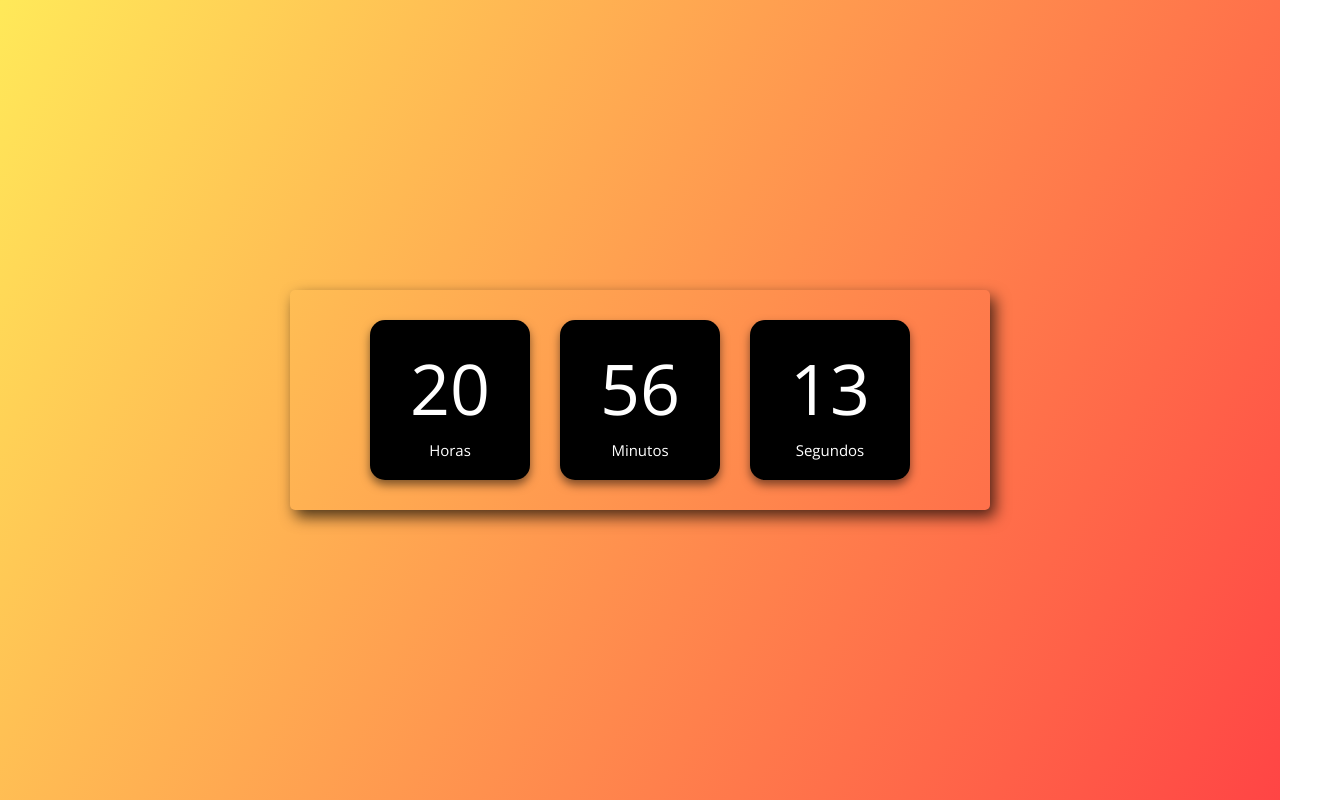
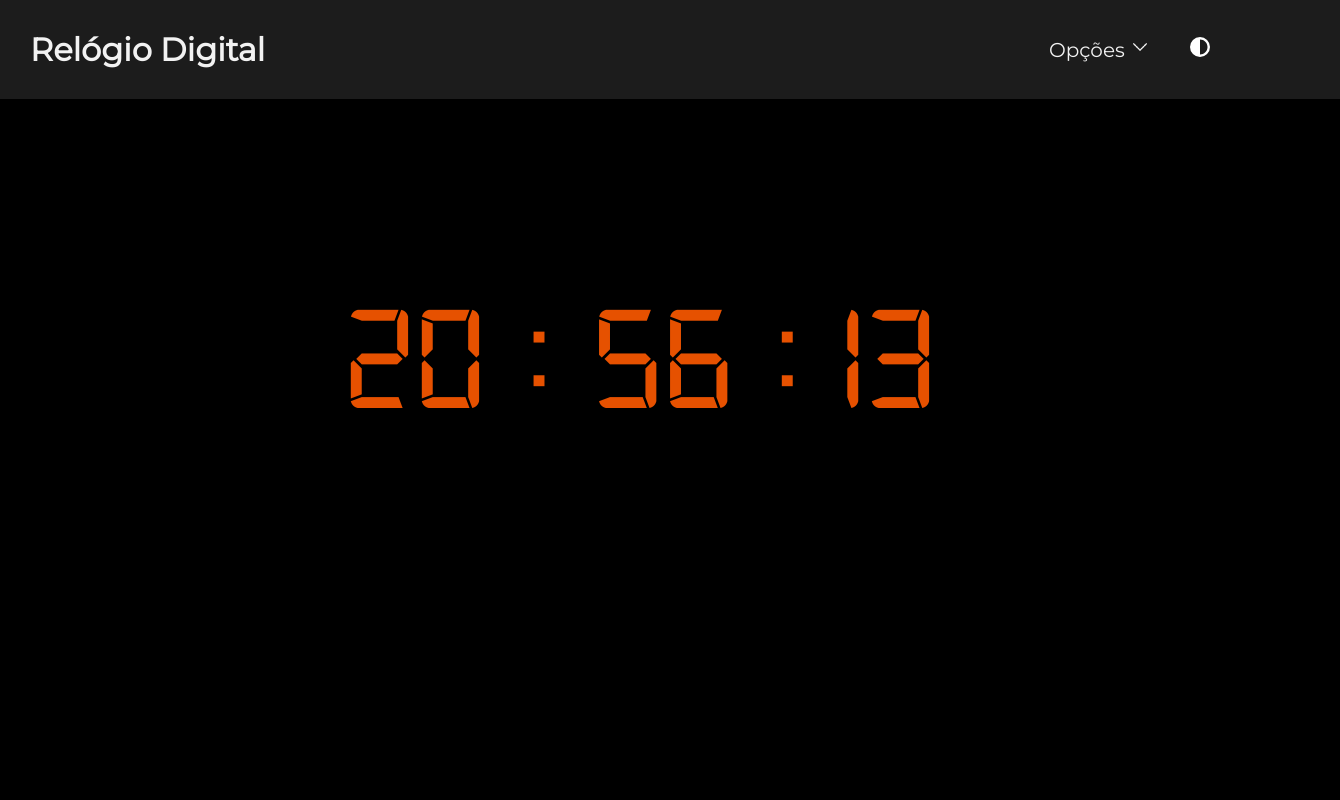
Before and after one commit to ThalysonFernandes/Relogio-Digital, a plain HTML site: page index.html in a window 1280 px wide. Shown: the whole page, 1340 px wide, since content can reach past the window. Drawn offline with nearby package versions, Linux system fonts and the light colour scheme.

Commit message:
Correction-part1

```diff
--- a/assets/css/style.css
+++ b/assets/css/style.css
@@ -1,9 +1,22 @@
-@import url("https://fonts.googleapis.com/css2?family=Open+Sans:wght@300;400;500&display=swap");
+@import url("https://fonts.googleapis.com/css2?family=Montserrat:ital@0;1&display=swap");
+
+@font-face {
+  font-family: "Digital";
+  src: url(./../fonts/digital-7.regular.ttf);
+}
+
 
 * {
   padding: 0;
   margin: 0;
-  font-family: "Open Sans", sans-serif;
+}
+
+:root {
+  --orange-dark-600: #fb8c00;
+  --orange-dark-900: #e65100;
+  --black: #0f0f0f;
+  --white: #f2f2f2;
+  --font-style: "Digital";
 }
 
 .flexC {
@@ -17,15 +30,45 @@
 }
 
 body {
-  width: 100vw;
-  height: 100vh;
+  width: 100%;
   justify-content: center;
   align-items: center;
   overflow-x: hidden;
-  background: linear-gradient(120deg, #ffe53bd8, #ff2525da);
+  background: black;
+  color: var(--orange-dark-900);
+  font-family: var(--font-style);
+}
+
+header{
+  display: flex;
+  align-self: flex-start;
+  width:100%;
+  background-color: rgba(128, 128, 128, 0.219);
+  padding: 30px;
+  color: var(--white);
+  justify-content: space-between;
+  align-items: center;
+  font-family: "Montserrat", sans-serif;
+
+  & ul{
+    margin-right: 80px;
+  }
+  & li{
+    margin: 0 20px;
+    list-style: none;
+    font-size: 20px;
+    & img{
+      width: 20px;
+    }
+    & svg{
+      width: 20px;
+      fill: white;
+    }
+  }
 }
 
 .contentf {
+  margin-top: 200px;
   display: flex;
   flex-direction: row;
   justify-content: center;
@@ -33,61 +76,9 @@ body {
   gap: 10px;
   width: 100%;
   box-sizing: border-box;
-}
 
-.contentp {
-  background: transparent;
-  width: 100%;
-  max-width: 700px;
-  border-radius: 5px;
-  padding: 20px;
-  margin: 0 auto;
-  box-shadow: 5px 7px 15px #000000b3;
-  box-sizing: border-box;
-}
-
-.label {
-  justify-content: center;
-  align-items: center;
-  margin: 10px 10px;
-  background-color: black;
-  padding: 20px 30px;
-  border-radius: 15px;
-  box-shadow: 0px 5px 10px #00000080;
-
-  color: white;
-
-  & label {
-    font-size: 15px;
-  }
-  & span {
-    min-height: 100px;
-    min-width: 100px;
-    font-size: 70px;
-    text-align: center;
-    transition: all 0.3s ease-in-out;
-  }
-}
-
-@media screen and (max-width: 600px) {
-  .label {
-    padding: 10px 15px;
-    margin: 5px;
+  & div{
+    font-size: 150px;
   }
 
-  .label span {
-    font-size: 40px;
-    min-width: 70px;
-    min-height: 60px;
-  }
-
-  .label label {
-
-    font-size: 12px;
-  }
-
-  .contentp {
-    max-width: 100%;
-    padding: 10px;
-  }
 }
--- a/index.html
+++ b/index.html
@@ -1,26 +1,33 @@
 <!DOCTYPE html>
 <html lang="pt-br">
   <head>
-  <meta charset="UTF-8">
-  <meta name="viewport" content="width=device-width, initial-scale=1.0">
-  <link rel="stylesheet" href="./assets/css/style.css">
+    <meta charset="UTF-8" />
+    <meta name="viewport" content="width=device-width, initial-scale=1.0" />
+    <link rel="stylesheet" href="./assets/css/style.css" />
     <title>Relógio Digital - Thalyson Fernandes</title>
   </head>
   <body class="flexC">
- <div class="contentp">
+    <header>
+      <h1>Relógio Digital</h1>
+      <ul class="flexR">
+        <li>
+          Opções
+          <a><img src="assets/icons/seta-para-baixo-branca.png"></a>
+        </li>
+        <li>
+          <svg xmlns="http://www.w3.org/2000/svg" viewBox="0 0 512 512"><!--!Font Awesome Free 6.7.2 by @fontawesome - https://fontawesome.com License - https://fontawesome.com/license/free Copyright 2025 Fonticons, Inc.--><path d="M448 256c0-106-86-192-192-192l0 384c106 0 192-86 192-192zM0 256a256 256 0 1 1 512 0A256 256 0 1 1 0 256z"/></svg>
+        </li>
+      </ul>
+
+    </header>
     <div class="contentf flexR">
-      <div class="label flexC" >
+      <div>
         <span id="horas" class="horas"></span>
-        <label>Horas</label>
-      </div>
-      <div class="label flexC">
+        <label>:</label>
         <span class="minutos" id="minutos"></span>
-        <label>Minutos</label>
-      </div>
-      <div class="label flexC">
+        <label>:</label>
         <span class="segundos" id="segundos"></span>
-        <label>Segundos</label>
-      </div>
+        <label></label>
       </div>
     </div>
     <script src="./assets/script/script.js"></script>
```
Also changed, not shown: assets/fonts/digital-7.regular.ttf (added), assets/icons/seta-para-baixo-branca.png (added), assets/icons/seta-para-baixo.png (added). Lines whose indentation alone changed are shown as unchanged.
